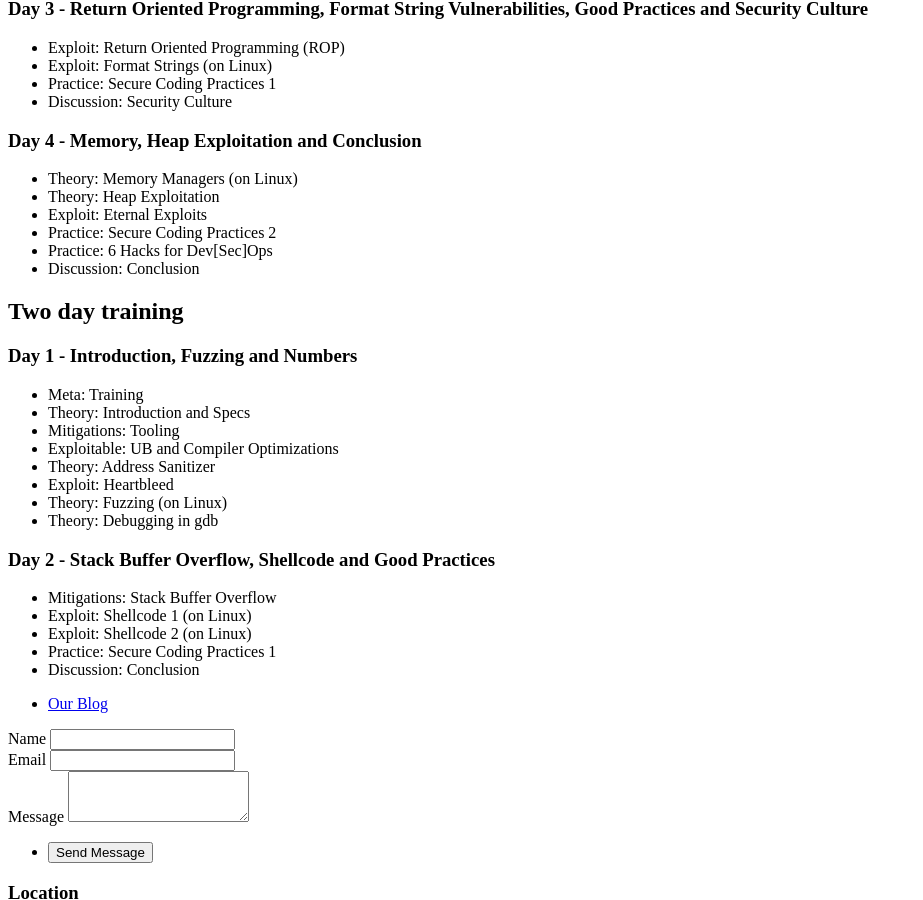
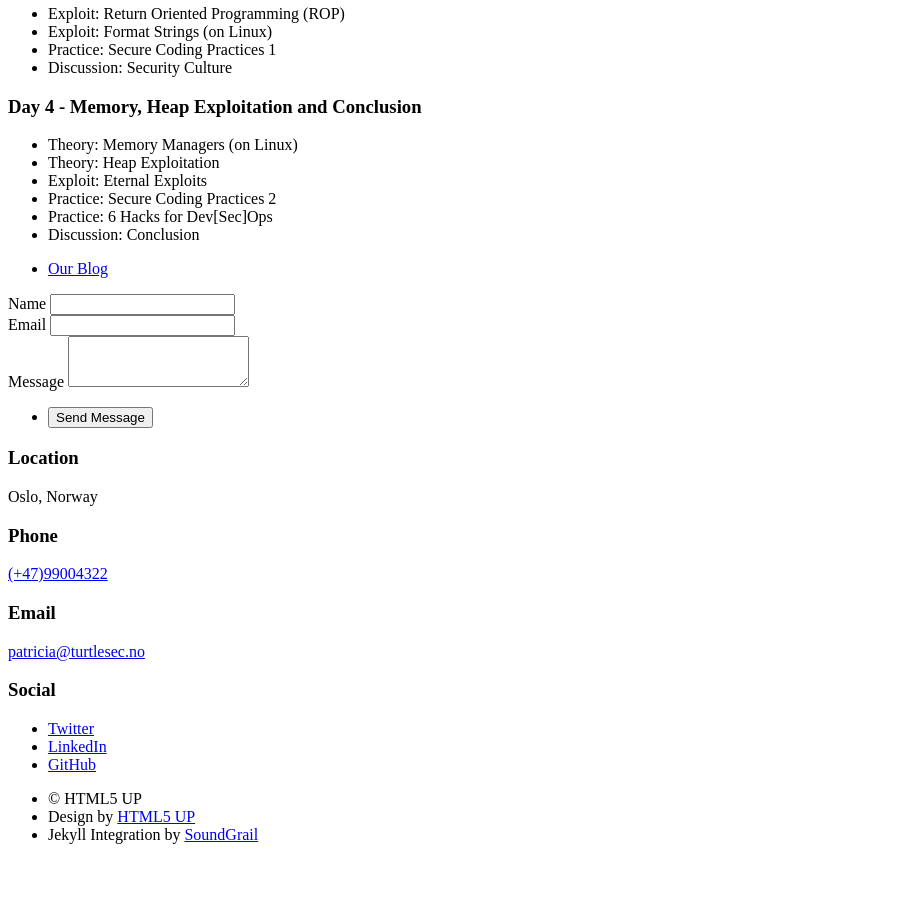
Before and after one commit to turtlesec-no/turtlesec-no.github.io, a Jekyll site: the page built from _posts/2020-11-23-insecure-cpp.md, in a window 1280 px wide and 900 px high, scrolled down 1786 px. Shown: the whole window, without its empty margins (0-923 px from the left). Built offline with Jekyll 4.4.1, drawn with Linux system fonts in a browser that asks for light colours; nearby versions of some CDN libraries; after the commit the page ends 2646 px from its top, so only the background shows below that; some of the changed text lies outside the part shown.

Commit message:
Remove 2-day it has it's own page now

```diff
--- a/_posts/2020-11-23-insecure-cpp.md
+++ b/_posts/2020-11-23-insecure-cpp.md
@@ -10,10 +10,8 @@ image_alt: "View of Akerbrygge"
 
 ## (In)Secure C++
 
-Training aimed at providing a foundation for C++ programmers in security for native applications.
-This training can be done as a 4-day or a 2-day training.
-
-<p>For private trainings, online or on-site, please get in touch for an offer.</p>
+4-day training aimed at providing a foundation for C++ programmers in security for native
+applications. For private trainings, online or on-site, please get in touch for an offer.
 
 <h2 id="public_training">Upcoming public trainings</h2>
 
@@ -102,27 +100,6 @@ This training is explicitly targeted at C++ developers, though C developers will
 - Practice: 6 Hacks for Dev[Sec]Ops
 - Discussion: Conclusion
 
-## Two day training
-
-### Day 1 - Introduction, Fuzzing and Numbers
-
-- Meta: Training
-- Theory: Introduction and Specs
-- Mitigations: Tooling
-- Exploitable: UB and Compiler Optimizations
-- Theory: Address Sanitizer
-- Exploit: Heartbleed
-- Theory: Fuzzing (on Linux)
-- Theory: Debugging in gdb
-
-### Day 2 - Stack Buffer Overflow, Shellcode and Good Practices
-
-- Mitigations: Stack Buffer Overflow
-- Exploit: Shellcode 1 (on Linux)
-- Exploit: Shellcode 2 (on Linux)
-- Practice: Secure Coding Practices 1
-- Discussion: Conclusion
-
 [1]: https://zoom.us/
 [2]: https://youtu.be/jbPpdyn16sY
 [3]: https://slack.com/intl/en-no/
```
